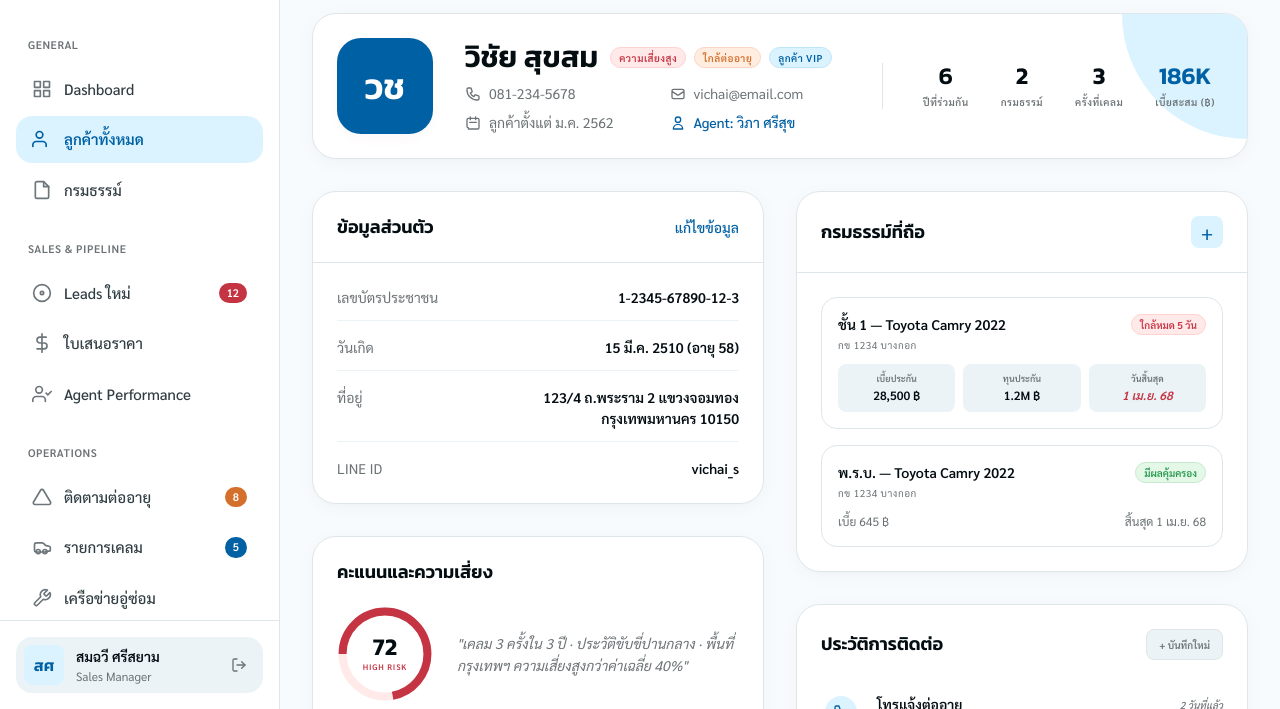
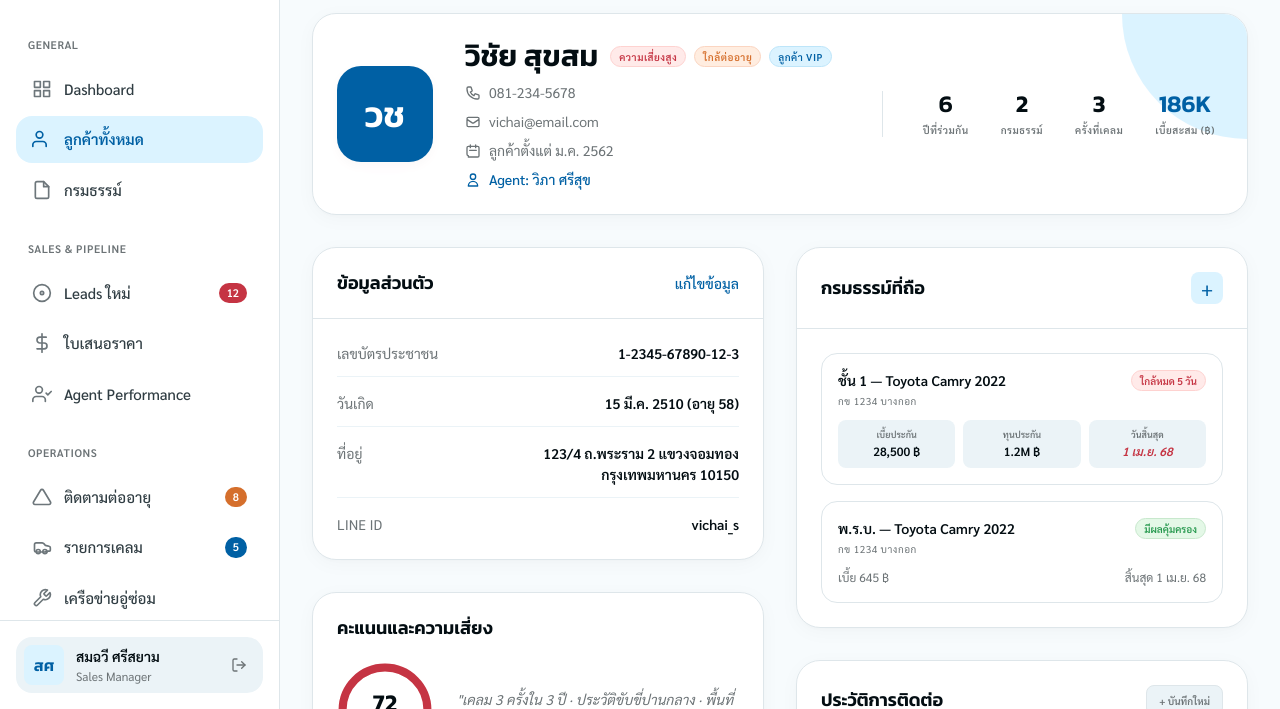
Before and after one commit to nidss/nniiddss, a plain HTML site: page crm_customer_profile.html in a window 1280 px wide. Shown: the part 91-800 px from the top of the page. Drawn offline with Linux system fonts and the light colour scheme.

Commit message:
Add files via upload

```diff
--- a/crm_customer_profile.html
+++ b/crm_customer_profile.html
@@ -155,7 +155,7 @@
                             </div>
                         </div>
 
-                        <div style="display: grid; grid-template-columns: repeat(auto-fit, minmax(180px, 1fr)); gap: var(--space-2) var(--space-6); font-size: 0.875rem; color: var(--text-muted);">
+                        <div style="display: flex; flex-direction: column; align-items: flex-start; gap: var(--space-2); font-size: 0.875rem; color: var(--text-muted);">
                             <div style="display: flex; align-items: center; gap: var(--space-2);">
                                 <svg xmlns="http://www.w3.org/2000/svg" width="16" height="16" fill="none" viewBox="0 0 24 24" stroke="currentColor"><path stroke-linecap="round" stroke-linejoin="round" stroke-width="2" d="M3 5a2 2 0 012-2h3.28a1 1 0 01.948.684l1.498 4.493a1 1 0 01-.502 1.21l-2.257 1.13a11.042 11.042 0 005.516 5.516l1.13-2.257a1 1 0 011.21-.502l4.493 1.498a1 1 0 01.684.948V19a2 2 0 01-2 2h-1C9.716 21 3 14.284 3 6V5z" /></svg>
                                 081-234-5678
```
